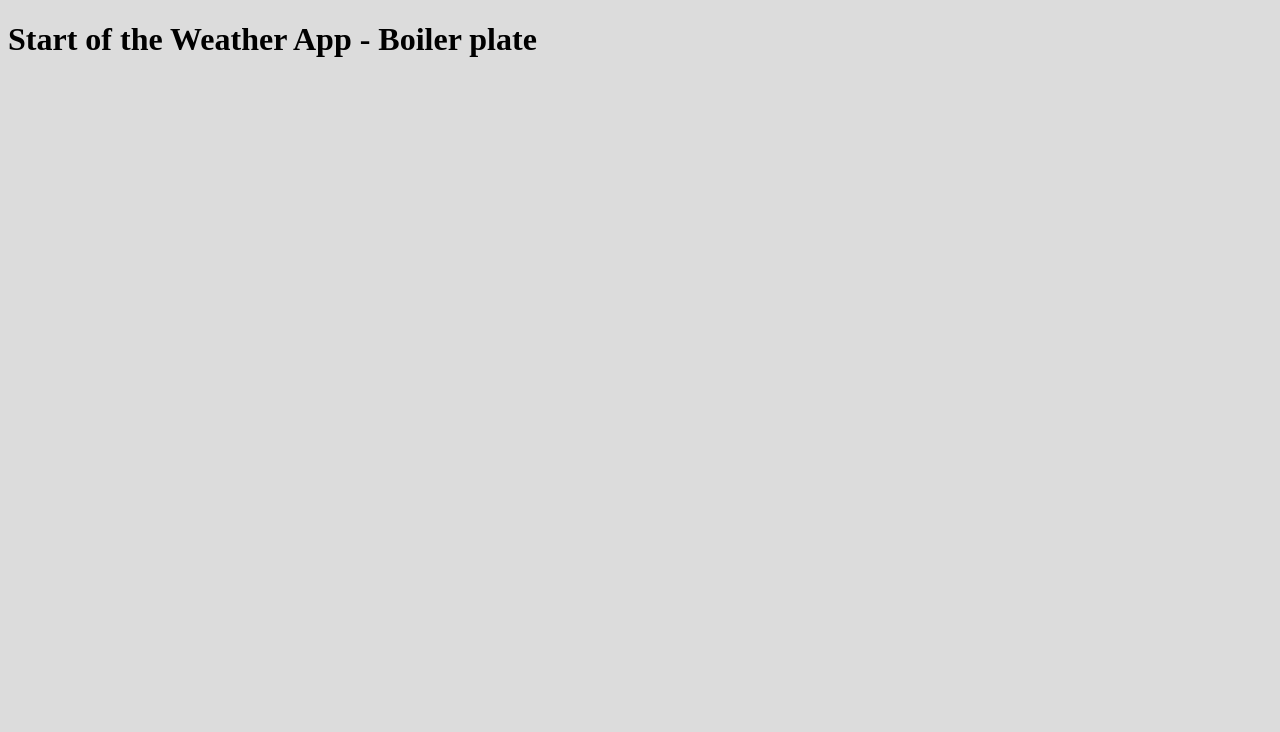
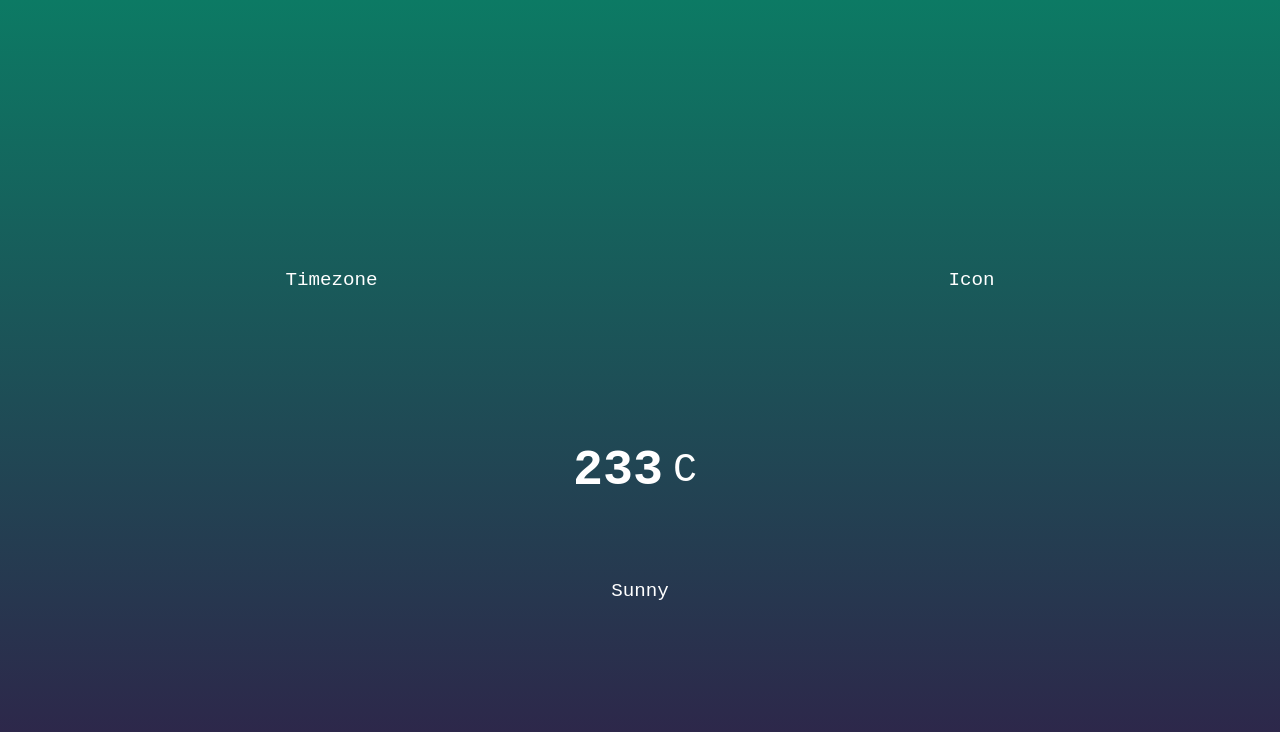
Before and after one commit to kafui4k/weather-app, a website built with webpack: page dist/index.html in a window 1280 px wide. Built offline with Linux system fonts and the light colour scheme.

Commit message:
Update HTML contents with palceholder values

```diff
--- a/package.json
+++ b/package.json
@@ -4,7 +4,7 @@
   "description": "demo weather app to play with consuming API on the frontend built with vanilla javascript and build tools",
   "main": "index.js",
   "scripts": {
-    "build": "webpack --mode development",
+    "build": "webpack --mode development --watch",
     "test": "echo \"Error: no test specified\" && exit 1"
   },
   "keywords": [
--- a/src/styles.scss
+++ b/src/styles.scss
@@ -1,5 +1,47 @@
-$body-color: gainsboro;
+*, *::before,
+*::after {
+    box-sizing: border-box;
+    margin: 0;
+    padding: 0;
+}
+
+$body-color: linear-gradient(rgba(12, 122, 100), rgba(48, 32, 72));
+$flex-display: flex;
 
 body {
-    background-color: $body-color;
+    display: $flex-display;
+    justify-content: center;
+    align-items: center;
+    flex-direction: column;
+    height: 100vh;
+    background: $body-color;
+    font-family: 'Courier New', Courier, monospace;
+    font-size: 1.2rem;
+    color: white;
 }
+
+.location, .temperature {
+    display: $flex-display;
+    justify-content: space-around;
+    align-items: center;
+    height: 30vh;
+    width: 100%;
+}
+
+.temperature {
+    flex-direction: column;
+}
+
+.temperature___section {
+    display: $flex-display;
+    align-items: center;
+}
+
+.temperature___section span {
+    font-size: 40px;
+    margin:10px;
+}
+
+.temperature___section h2 {
+    font-size: 50px;
+}
```
Also changed, not shown: dist/index.html, dist/main.js.
